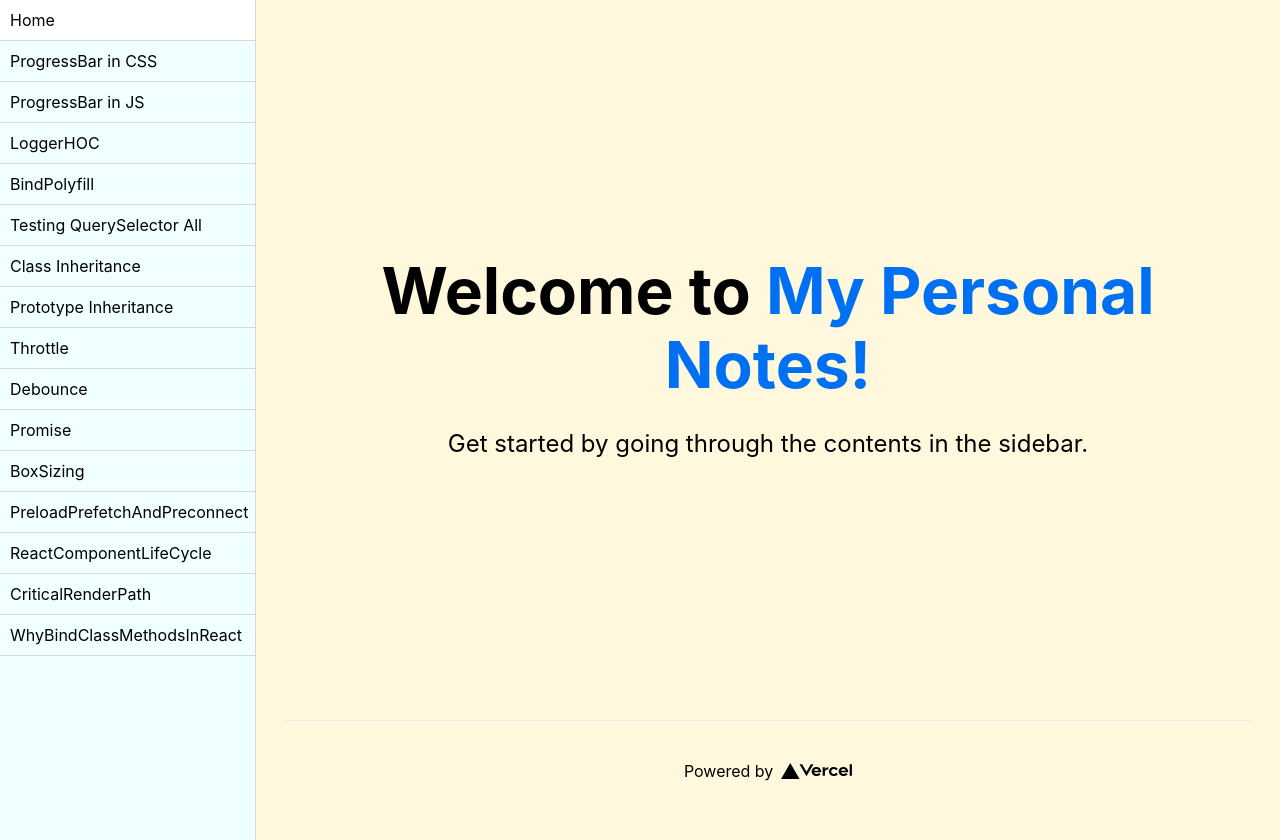
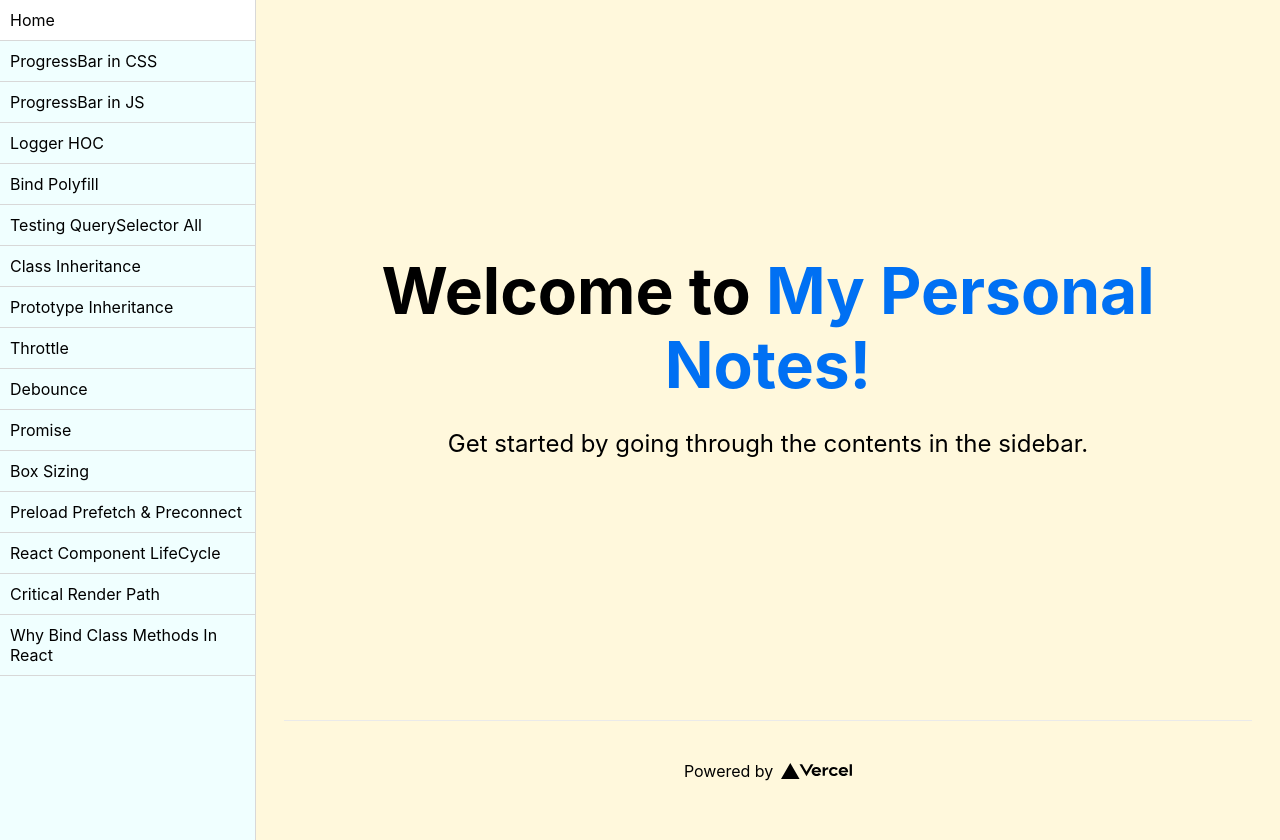
Before and after one commit to rohanBagchi/personal-notes, a Next.js app: page / in a window 1280 px wide. Built offline with nearby package versions, Linux system fonts and the light colour scheme.

Commit message:
Minor tweaks and cleanups
- Make the code block `pre` overflow auto. This ensures longer lines of code / comments stay constrained to the `pre`
- Put word breaks on the names of the topics in sidebar. This helps in lower screenwidths to add a word break

```diff
--- a/src/components/CodeBlock.js
+++ b/src/components/CodeBlock.js
@@ -35,7 +35,10 @@ export default function CodeBlock({ children, className, live, render }) {
   return (
     <Highlight {...defaultProps} code={children.trim()} language={language}>
       {({ className, style, tokens, getLineProps, getTokenProps }) => (
-        <pre className={className} style={{ ...style, padding: '20px' }}>
+        <pre
+          className={className}
+          style={{ ...style, padding: '20px', overflow: 'auto' }}
+        >
           {tokens.map((line, i) => (
             <div key={i} {...getLineProps({ line, key: i })}>
               {line.map((token, key) => (
--- a/src/components/SideBar/links.js
+++ b/src/components/SideBar/links.js
@@ -12,11 +12,11 @@ export default [
     path: 'ProgressBarJS',
   },
   {
-    name: 'LoggerHOC',
+    name: 'Logger HOC',
     path: 'LoggerHOC',
   },
   {
-    name: 'BindPolyfill',
+    name: 'Bind Polyfill',
     path: 'BindPolyfill',
   },
   {
@@ -44,23 +44,23 @@ export default [
     path: 'Promise',
   },
   {
-    name: 'BoxSizing',
+    name: 'Box Sizing',
     path: 'BoxSizing',
   },
   {
-    name: 'PreloadPrefetchAndPreconnect',
+    name: 'Preload Prefetch & Preconnect',
     path: 'PreloadPrefetchAndPreconnect',
   },
   {
-    name: 'ReactComponentLifeCycle',
+    name: 'React Component LifeCycle',
     path: 'ReactComponentLifeCycle',
   },
   {
-    name: 'CriticalRenderPath',
+    name: 'Critical Render Path',
     path: 'CriticalRenderPath',
   },
   {
-    name: 'WhyBindClassMethodsInReact',
+    name: 'Why Bind Class Methods In React',
     path: 'WhyBindClassMethodsInReact',
   },
 ];
--- a/styles/globals.css
+++ b/styles/globals.css
@@ -61,3 +61,12 @@ a {
     display: none;
   }
 }
+
+button {
+  border-radius: 0;
+  border: 0;
+  background-color: #0870f3;
+  color: #ffffff;
+  padding: 10px;
+  font-size: 14px;
+}
```
Also changed, not shown: pages/ProgressBarCSS.js (+6 -2 lines), pages/ProgressBarJS.js (+6 -1 lines).
